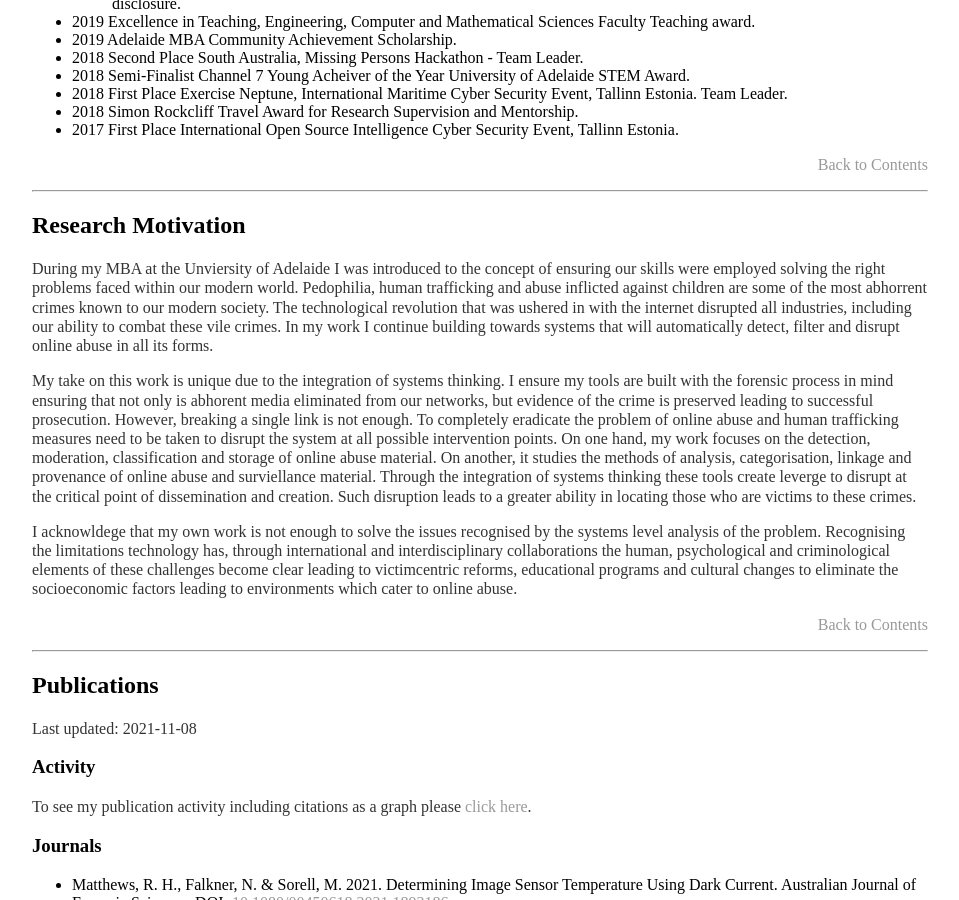
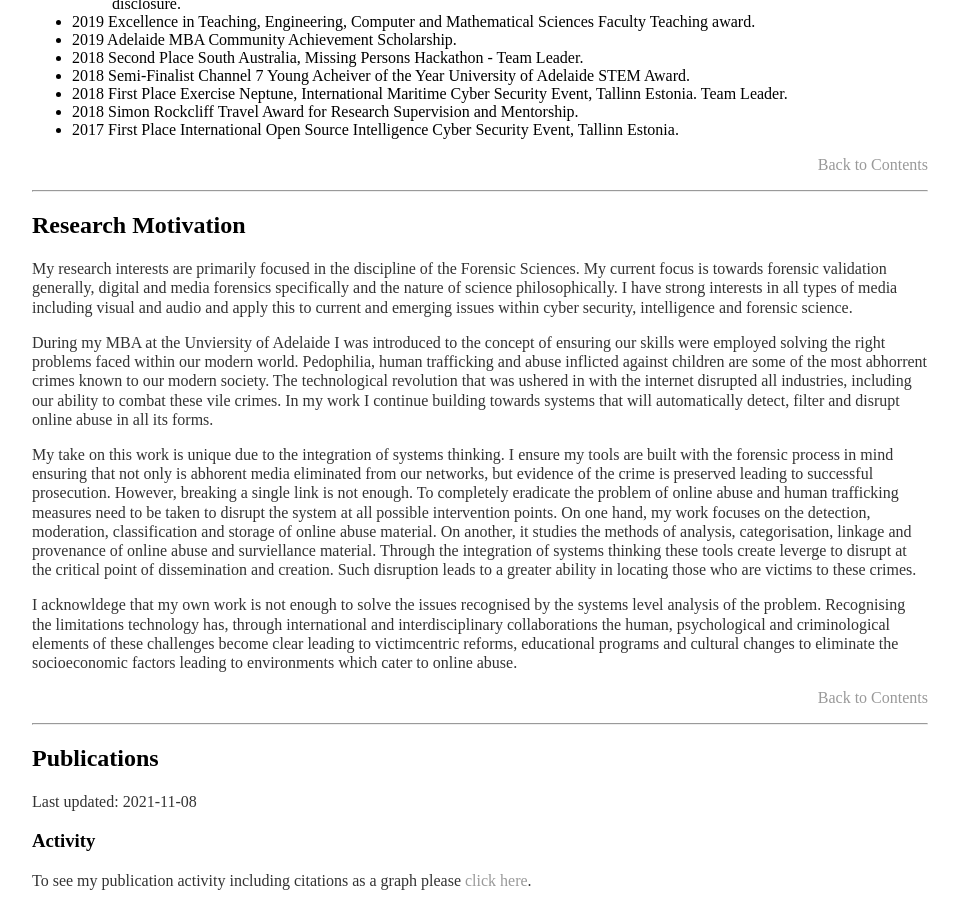
Before and after one commit to rhematt/rhematt.github.io, a Jekyll site: the page built from cv/index.md, in a window 1280 px wide and 900 px high, scrolled down 3590 px. Shown: the whole window, without its empty margins (160-1119 px from the left). Built offline with Jekyll 4.4.1, drawn with Linux system fonts in a browser that asks for light colours; our own code applies the rules of GitHub Pages for plain Markdown files.

Commit message:
Update index.md

```diff
--- a/cv/index.md
+++ b/cv/index.md
@@ -168,6 +168,8 @@ ___
 ___
 
 ## <a name="ResearchMotivation"></a> Research Motivation
+
+My research interests are primarily focused in the discipline of the Forensic Sciences. My current focus is towards forensic validation generally, digital and media forensics specifically and the nature of science philosophically. I have strong interests in all types of media including visual and audio and apply this to current and emerging issues within cyber security, intelligence and forensic science.
 
 During my MBA at the Unviersity of Adelaide I was introduced to the concept of ensuring our skills were employed solving the right problems faced within our modern world. Pedophilia, human trafficking and abuse inflicted against children are some of the most abhorrent crimes known to our modern society. The technological revolution that was ushered in with the internet disrupted all industries, including our ability to combat these vile crimes. In my work I continue building towards systems that will automatically detect, filter and disrupt online abuse in all its forms.
 
```
